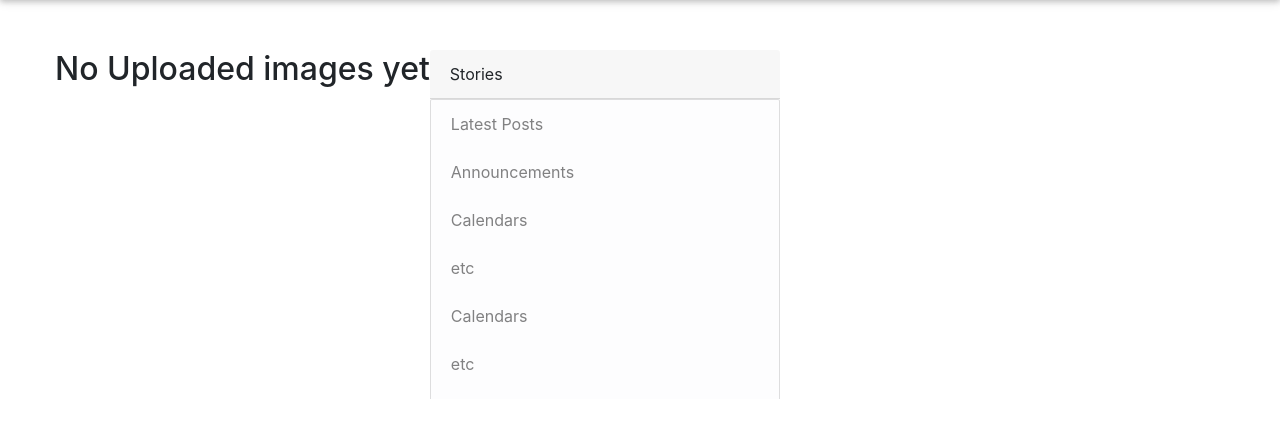
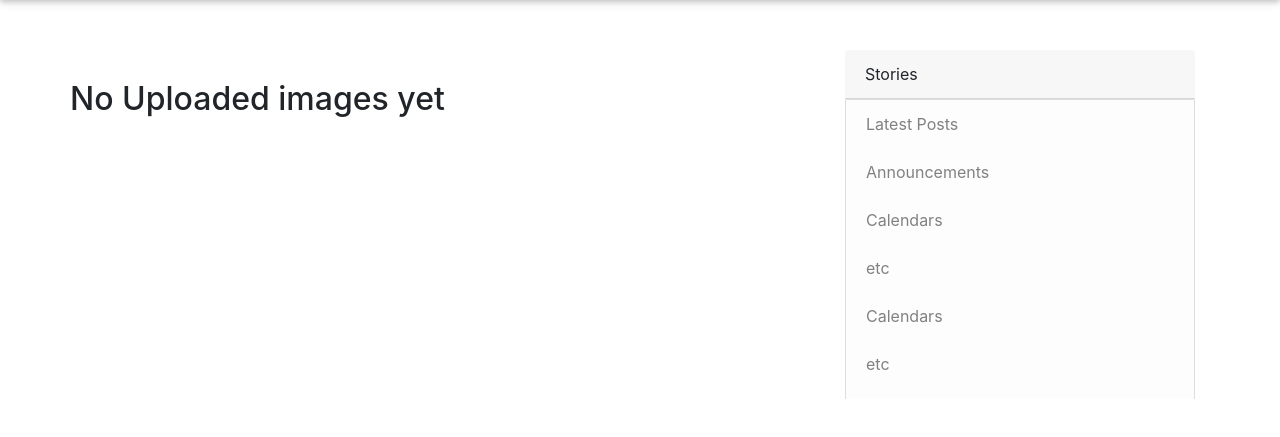
Before and after one commit to Antavio/The_Gram, a Django app: page /posts/ in a window 1280 px wide. Shown: the part 112-549 px from the top of the page. Run offline with Django 3.2, Linux system fonts and the light colour scheme; data that the repository does not hold is empty; some libraries are stand-ins or nearby versions; some web fonts are replaced.

Commit message:
Create a sidebar in main index page.

```diff
--- a/insta_app/templates/insta_app/index.html
+++ b/insta_app/templates/insta_app/index.html
@@ -3,8 +3,9 @@
 {% block content %}
 <div class="container" style="margin-top:50px;">
     <div class="row">
+            <div class="col-md-8" style="margin-top:30px;">
         {% for single_image in all_insta_images%}
-        <div class="col-md-8" style="margin-top:30px;">
+
             <!-- Card -->
             <div class="card">
                 <div class="card-header">
@@ -49,7 +50,7 @@
 
             </div>
             <!-- Card -->
-        </div>
+
         <!--Modal: modalYT-->
         <div class="modal fade" id="{{single_image.id}}" tabindex="-1" role="dialog" aria-labelledby="myModalLabel"
             aria-hidden="true" style="margin-top:5px;">
@@ -92,6 +93,7 @@
             <h2 class="text-center">No Uploaded images yet</h2>
         </div>
         {% endfor %}
+    </div>
         <div class="col-md-4 sidebar">
             <div class="content-section ">
                 <div class="card-header">
```
